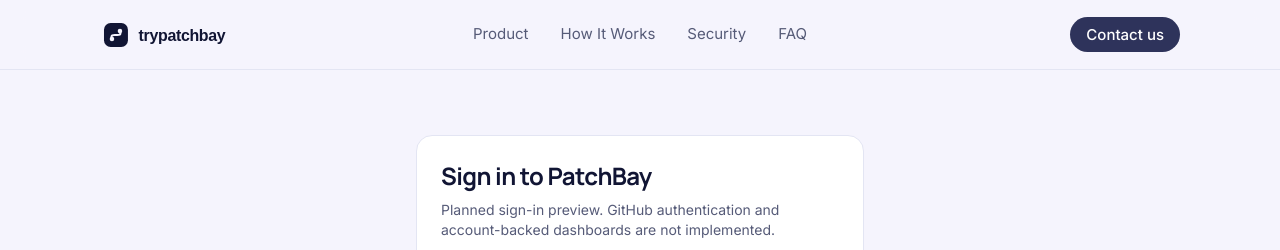
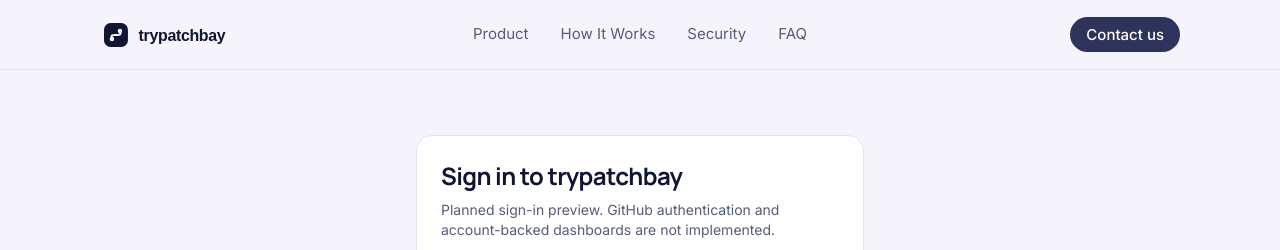
Before and after one commit to Nitish-1303/Patchversion, a Next.js app in the folder packages/site/: page /login in a window 1280 px wide. Shown: the top 250 px of the page. Built offline with nearby package versions, Linux system fonts and the light colour scheme.

Commit message:
site: rebrand visible website name to trypatchbay

```diff
--- a/packages/site/src/app/login/page.tsx
+++ b/packages/site/src/app/login/page.tsx
@@ -3,7 +3,7 @@
   return (
     <div className="min-h-[60vh] flex items-center justify-center px-4">
       <div className="card max-w-md w-full">
-        <h1 className="text-2xl font-bold mb-2">Sign in to PatchBay</h1>
+        <h1 className="text-2xl font-bold mb-2">Sign in to trypatchbay</h1>
         <p className="text-sm text-text-secondary mb-8">
           Planned sign-in preview. GitHub authentication and account-backed dashboards are not implemented.
         </p>
```
